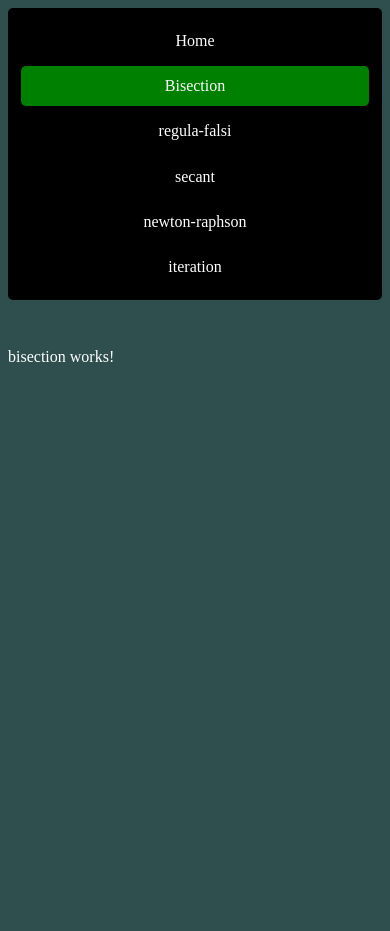
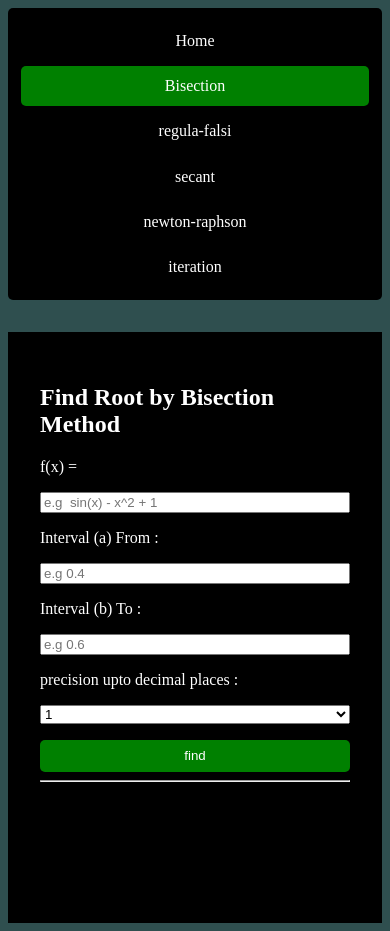
Before and after one commit to ZakaTiwana/sol-non-linear-eq, an Angular app: page /bisection in a window 390 px wide. Before the commit the page ends 844 px from the top, so only its background shows below. Built offline with nearby package versions, Linux system fonts and the light colour scheme.

Commit message:
form of bisection complete

```diff
--- a/src/app/app-routing.module.ts
+++ b/src/app/app-routing.module.ts
@@ -6,6 +6,7 @@ import { SecantComponent } from './secant/secant.component';
 import { NewtonRaphsonComponent } from './newton-raphson/newton-raphson.component';
 import { IterationComponent } from './iteration/iteration.component';
 import { HomeComponent } from './home/home.component';
+import { PageNotFoundComponent } from './page-not-found/page-not-found.component';
 
 
 const routes: Routes = [
@@ -33,6 +34,10 @@ const routes: Routes = [
   {
     path:"iteration",
     component:IterationComponent
+  },
+  {
+    path:"**",
+    component:PageNotFoundComponent
   }
 ];
 
--- a/src/app/bisection/bisection.component.css
+++ b/src/app/bisection/bisection.component.css
@@ -0,0 +1,49 @@
+#bisection-container{
+    background-color: black;
+    min-height: 70vh;
+    padding: 2rem;
+
+}
+
+.biform{
+    display: grid;
+    grid-template-columns: repeat(3,1fr);
+    gap: 1rem;
+}
+
+.biform__submit{
+    grid-column: 3/4;
+    background-color: green;
+    border: none;
+    height: 2rem;
+    color: inherit;
+    border-radius: 5px;
+}
+.biform__submit:hover{
+    background-color: rgba(0, 128, 0, 0.5);
+}
+
+
+.biform__submit:focus{
+    border: 1px solid greenyellow;
+}
+
+.biform__label{
+    grid-column: 1/1;
+}
+.biform__input{
+    grid-column: 2/4;
+}
+.biform > *[type=number]:focus,*[type=text]:focus,#precision:focus{
+    border: 2px solid rgb(0, 89, 255);
+    border-radius: 2px;
+}
+
+@media only screen and (max-width:600px){
+    .biform{
+        grid-template-columns: 1fr;
+    }
+    .biform > *{
+        grid-column: auto;
+    }
+}
--- a/src/app/bisection/bisection.component.html
+++ b/src/app/bisection/bisection.component.html
@@ -1 +1,21 @@
-<p>bisection works!</p>
+<div id="bisection-container">
+    <h1> Find Root by Bisection Method</h1>
+    <form class="biform" [formGroup]="biFrom" >
+        <label for="equation" class="biform__label">f(x) = </label>
+        <input  required type="text" id="equation" formControlName="equation" class="biform__input" placeholder="e.g  sin(x) - x^2 + 1">
+        <label for="from" class="biform__label">Interval (a) From :</label>
+        <input  required type="number" id="from" formControlName="from" class="biform__input" step="0.001" placeholder="e.g 0.4">
+        <label for="to"  class="biform__label">Interval (b) To :</label>
+        <input  required type="number" id="to" formControlName="to" class="biform__input"  step="0.001" placeholder="e.g 0.6">
+
+        <label for="precision" class="biform__label">precision upto decimal places :</label>
+        <select  name="precision" id="precision" formControlName="precision" class="biform__select">
+            <option *ngFor="let n of [1,2,3,4,5,6]" [value]="n"> {{n}} </option>
+        </select>
+        <button (click)="log()" class="biform__submit"> find </button>
+    </form>
+    <hr>
+    <div *ngIf="isSubmited" class="bidisplay">
+        <p>Lorem ipsum dolor, sit amet consectetur adipisicing elit. Magnam, eveniet.</p>
+    </div>
+</div>
--- a/src/app/bisection/bisection.component.ts
+++ b/src/app/bisection/bisection.component.ts
@@ -1,15 +1,26 @@
 import { Component, OnInit } from '@angular/core';
+import { FormBuilder,FormGroup } from '@angular/forms';
 
 @Component({
   selector: 'app-bisection',
   templateUrl: './bisection.component.html',
-  styleUrls: ['./bisection.component.css']
+  styleUrls: ['./bisection.component.css'],
 })
 export class BisectionComponent implements OnInit {
-
-  constructor() { }
+  isSubmited = false;
+  biFrom:FormGroup ;
+  constructor(private fb:FormBuilder) { }
 
   ngOnInit() {
+    this.biFrom = this.fb.group({
+      equation:"",
+      from:null,
+      to:null,
+      precision:1
+    });
+
   }
 
+  eval(expression:string){
+  }
 }
--- a/src/app/home/home.component.ts
+++ b/src/app/home/home.component.ts
@@ -6,7 +6,7 @@ import { Component, OnInit } from '@angular/core';
   styleUrls: ['./home.component.css']
 })
 export class HomeComponent implements OnInit {
-  title = "Solution TO NON-Linear Equation";
+  title = "Solution To NON-Linear Equation";
   constructor() { }
 
   ngOnInit() {
--- /dev/null
+++ b/src/app/page-not-found/page-not-found.component.ts
@@ -0,0 +1,19 @@
+import { Component, OnInit } from '@angular/core';
+
+@Component({
+  selector: 'app-page-not-found',
+  template: `
+    <code>
+      <span style="color:red;font-size:2rem;"> Error : </span>
+      <p style="padding:1rem;font-size:1rem;"> 404 Page not found</p>
+    <code>
+  `
+})
+export class PageNotFoundComponent implements OnInit {
+
+  constructor() { }
+
+  ngOnInit() {
+  }
+
+}
```
Also changed, not shown: src/app/app.module.ts (+7 -2 lines), 1 other file (tests, documents, lock files or other folders).
